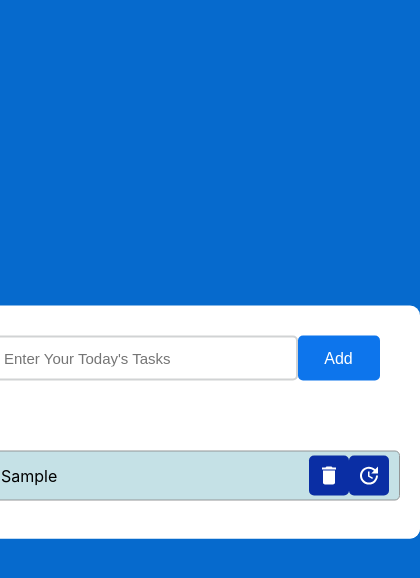
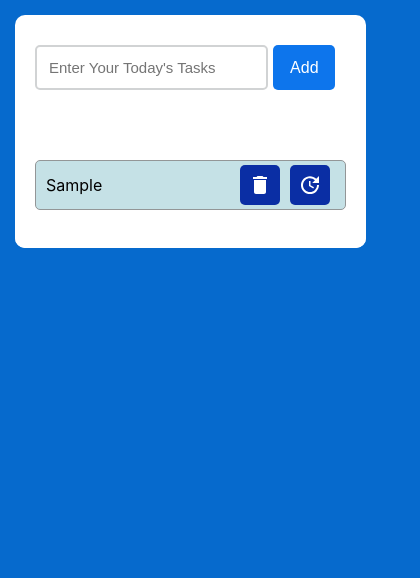
Before and after one commit to Makhdoom-Sharif/todo-repo, a React (Create React App) app: page / in a window 390 px wide. Both pictures are taken after typing "Sample" into the empty fields and a click on the button "Add". Shown: the top 578 px of the page, 420 px wide, since content can reach past the window. Built offline with nearby package versions, Linux system fonts and the light colour scheme.

Commit message:
responsive done

```diff
--- a/public/index.html
+++ b/public/index.html
@@ -2,14 +2,13 @@
 <html lang="en">
   <head>
     <meta charset="utf-8" />
-    <link rel="icon" href="%PUBLIC_URL%/favicon.ico" />
     <meta name="viewport" content="width=device-width, initial-scale=1" />
     <meta name="theme-color" content="#000000" />
     <meta
       name="description"
       content="Web site created using create-react-app"
     />
-    <link rel="apple-touch-icon" href="%PUBLIC_URL%/logo192.png" />
+    <!-- <link rel="apple-touch-icon" href="%PUBLIC_URL%/logo192.png" /> -->
     <!--
       manifest.json provides metadata used when your web app is installed on a
       user's mobile device or desktop. See https://developers.google.com/web/fundamentals/web-app-manifest/
@@ -24,7 +23,7 @@
       work correctly both with client-side routing and a non-root public URL.
       Learn how to configure a non-root public URL by running `npm run build`.
     -->
-    <title>React App</title>
+    <title>Todo-App</title>
   </head>
   <body>
     <noscript>You need to enable JavaScript to run this app.</noscript>
--- a/src/App.css
+++ b/src/App.css
@@ -1,28 +1,4 @@
-/* body{
-background: black;
-display: flex;
-flex-direction: column;
-justify-content: center;
-padding: 20px;
-height: 100vh;
-}
-
-.TodosBlock{
-
-  background: black;
-  background: linear-gradient(90deg, rgba(2,0,36,1) 0%, rgba(140,70,186,1) 32%, rgba(0,212,255,1) 100%);
-  border-radius: 15px 50px;
-  display: flex;
-  margin-top: 30px;
-  width: 100%;
-  height: 90vh;
-  flex-direction: column;
-  align-items: center;
-
-} */
-
-
-*{
+ *{
   padding: 0;
   margin: 0;
   box-sizing: border-box;
@@ -33,14 +9,20 @@ body{
 }
 .container{
   width: 40%;
-  min-width: 450px;
-  position: absolute;
-  transform: translate(-50%,-50%);
-  top: 50%;
-  left: 50%;
+  display: flex;
+  margin: auto;
+  margin-top: 50px;
   background: white;
   border-radius: 10px;
+  flex-direction: column;
 
+
+}
+@media screen and (max-width:425px) {
+ .container{
+  width: 90%;
+  margin: 15px
+ }
 }
 
 #newtask{
@@ -118,7 +100,9 @@ body{
   border: none;
   cursor: pointer;
   outline: none;
+  margin: 5px;
 }
+
 
 .completed{
   text-decoration: line-through;
--- a/src/App.js
+++ b/src/App.js
@@ -1,4 +1,3 @@
-import logo from './logo.svg';
 import './App.css';
 import Todoapp from './Component/Todoapp';
 
--- a/src/Component/Todoapp.jsx
+++ b/src/Component/Todoapp.jsx
@@ -1,22 +1,27 @@
 import React from 'react'
-import Box from '@mui/material/Box';
-import {Alert, Button, FormControl, IconButton,  OutlinedInput } from '@mui/material';
+import {Alert,  IconButton } from '@mui/material';
 import { useState } from 'react';
 import DeleteIcon from '@mui/icons-material/Delete';
 import UpdateIcon from '@mui/icons-material/Update';
 
 function App() {
+
     const [todoList, setTodoList] = useState([]);
     const [text, setText] = useState("");
     const [btntext, setBtntext] = useState("Add");
     const [indexNew, setindexNew] = useState();
     const [ebit, setEbit] = useState(0);
-
+    const [disable,setDisable]=useState(false);
+    const [resetBit, setResetBit] = useState(false);
+  const submitHandler=(e)=>{
+    text.trim()?(btntext === "Add" ? addItem() : updateItem()):(error());
+    e.preventDefault();
+  }
 const error = ()=>{
     setEbit(1)
 }
 
-    const addItem = () => {
+    const addItem = (e) => {
         setEbit(0);
       setTodoList([...todoList, text]);
       setText("");
@@ -27,13 +32,23 @@ const error = ()=>{
       tempList.splice(index, 1);
       setTodoList(tempList);
     };
+    const resetItem=()=>{
+      setText("")
+      setDisable(false)
+      setResetBit(false)
+      setBtntext("Add")
+    }
     const updatebtn = (index) => {
+      setResetBit(true);
+      setDisable(true);
       setEbit(0);
       setText(todoList[index]);
       setBtntext("Update");
       setindexNew(index);
     };
     const updateItem = () => {
+      setResetBit(false);
+      setDisable(false);
       todoList[indexNew] = text;
       setTodoList([...todoList]);
       setBtntext("Add");
@@ -49,13 +64,28 @@ const error = ()=>{
         </div>
 
 
+
+
+
+        <form onSubmit={(e) => submitHandler(e)}>
         <div id="newtask">
-          <input placeholder="Enter Your Today's Tasks" value={text}
+          <input  placeholder="Enter Your Today's Tasks" value={text}
             onChange={(e) => setText(e.target.value)}></input>
-        <button  onClick={() => text?(btntext === "Add" ? addItem() : updateItem()):(error())} >
+
+        <button style={{marginLeft:"5px"}}  type="submit" >
         {btntext}
         </button>
+        {resetBit && <button style={{marginLeft:"5px"}} onClick={() => resetItem()}>Reset</button>}
+
         </div>
+        </form>
+
+
+
+
+
+
+
         <div>
           <ul  className='tasks'>
             {todoList.map((item, index) => {
@@ -64,11 +94,11 @@ const error = ()=>{
                 <li className='task'  key={index}>
                   {item}
                   <div className='buttons'>
-                  <IconButton aria-label="Add" onClick={() => deleteItem(index)}>
+                  <IconButton aria-label="Add" disabled={disable} onClick={() => deleteItem(index)}>
                     <DeleteIcon />
                   </IconButton>
-                  <IconButton aria-label="Add" onClick={() => updatebtn(index)}>
-                    <UpdateIcon />
+                  <IconButton aria-label="Add" disabled={disable} onClick={() => updatebtn(index)}>
+                    <UpdateIcon  />
                   </IconButton>
                   </div>
                 </li>
```
Also changed, not shown: src/logo.svg (deleted).
